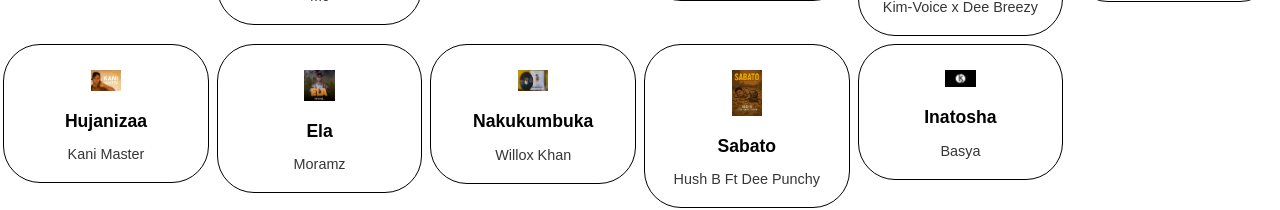
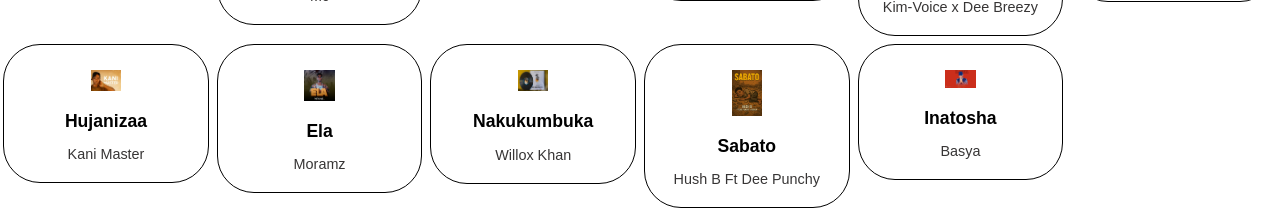
Before and after one commit to ggodd6901-afk/kellash-studio, a plain HTML site: page index.html in a window 1280 px wide. Shown: the part 1294-1504 px from the top of the page. Drawn offline with nearby package versions, Linux system fonts and the light colour scheme.

Commit message:
Update index.html

```diff
--- a/index.html
+++ b/index.html
@@ -273,7 +273,7 @@
         </a>
 <a href="Basya - Inatosha.html" style="text-decoration: none;">
               <div class="song-card"> <br>
-               <img src="images/logo kellassh NN 2.png" alt="song cover">
+               <img src="images/basya inatosha.jpg" alt="song cover">
                <div class="info">
                 <h3>Inatosha</h3>
                 <p>Basya</p>
```
